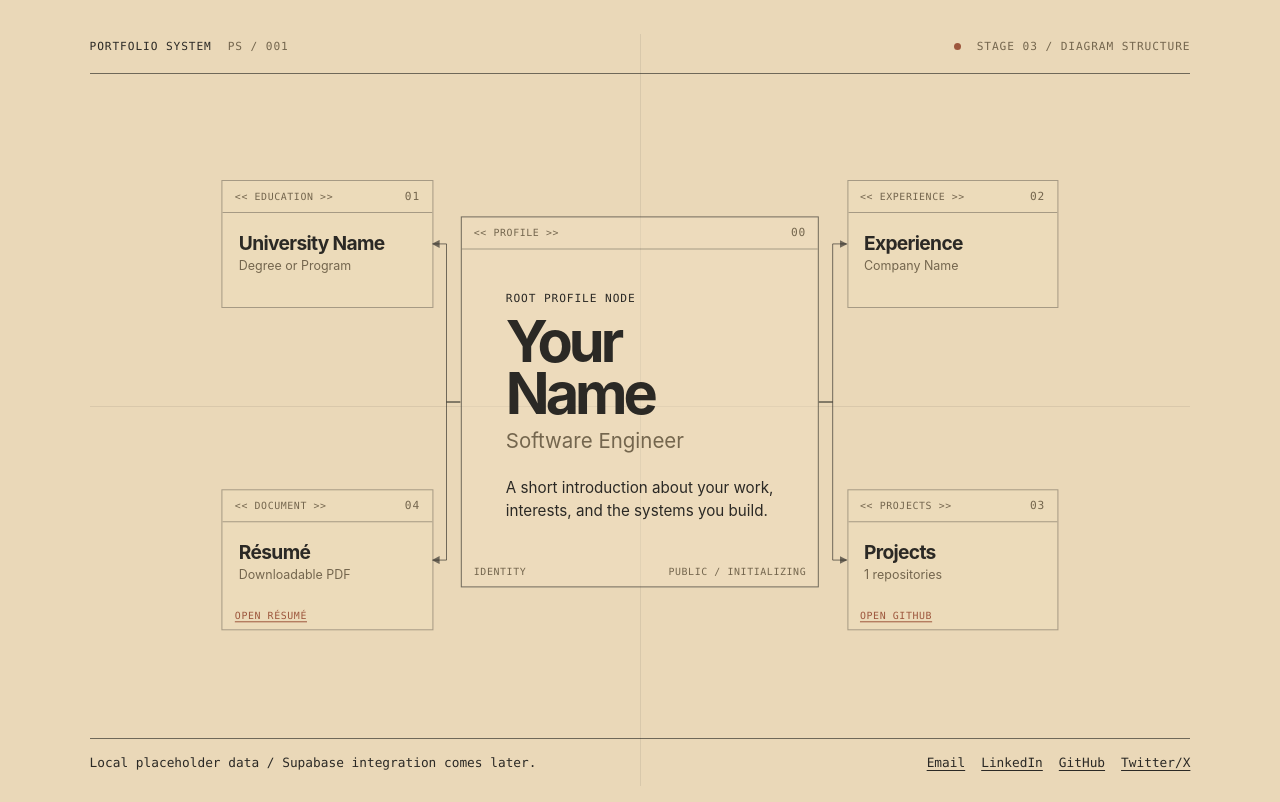
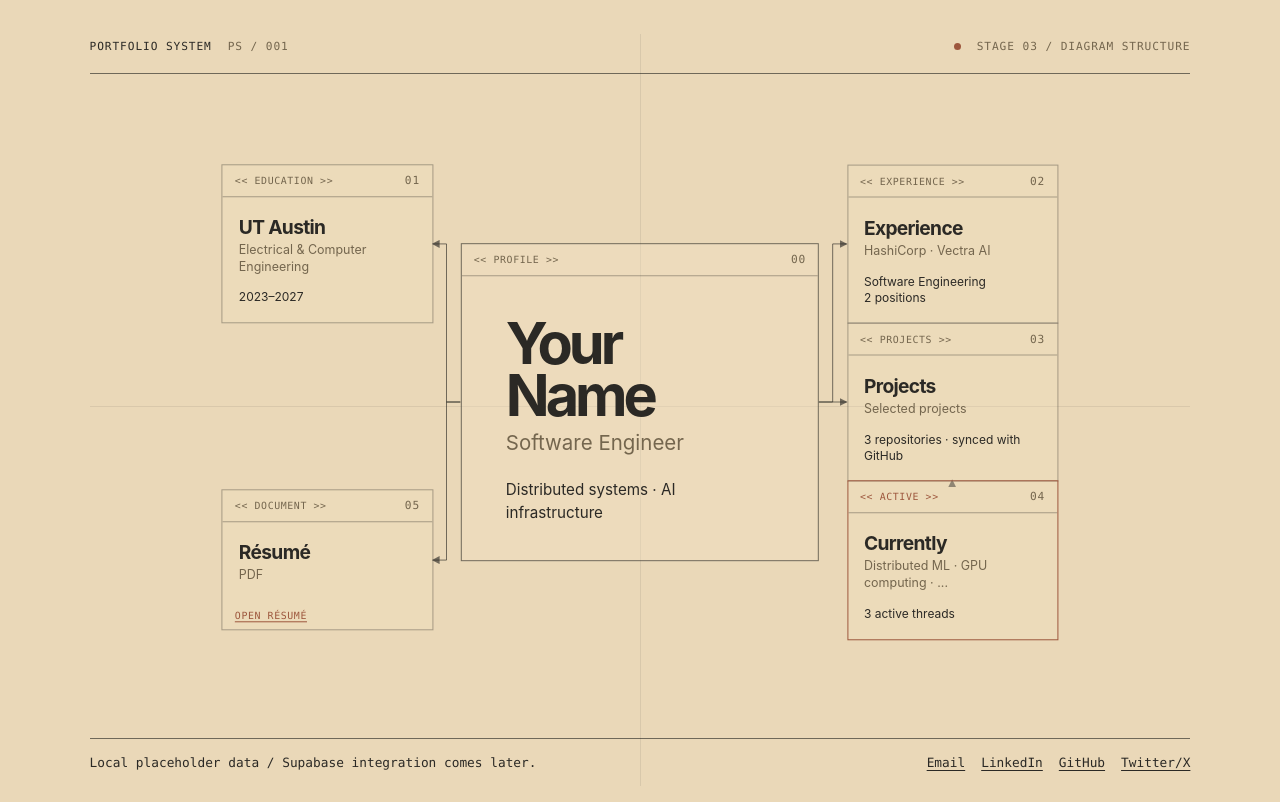
Before and after one commit to psurge1/psurge1.github.io, a React (Vite) app: page / in a window 1280 px wide. Built offline with nearby package versions, Linux system fonts and the light colour scheme.

Commit message:
stage 3 complete

```diff
--- a/src/data/diagram.ts
+++ b/src/data/diagram.ts
@@ -3,7 +3,6 @@ import type { DiagramEdge, DiagramNode } from '../types/diagram'
 
 const education = portfolioData.education[0]
 const experience = portfolioData.experience[0]
-const project = portfolioData.projects[0]
 
 export const diagramNodes: DiagramNode[] = [
   {
@@ -19,6 +18,7 @@ export const diagramNodes: DiagramNode[] = [
       stereotype: 'education',
       title: education?.institution ?? 'Education',
       subtitle: education?.degree ?? 'Program to be added',
+      sections: [{ lines: [education?.dates ?? 'Dates to be added'] }],
     },
     className: 'diagram-node--education',
     position: { x: 17, y: 24 },
@@ -29,7 +29,12 @@ export const diagramNodes: DiagramNode[] = [
       index: '02',
       stereotype: 'experience',
       title: 'Experience',
-      subtitle: experience?.company ?? 'Companies to be added',
+      subtitle: portfolioData.experience.map((item) => item.company).join(' · '),
+      sections: [
+        {
+          lines: [experience?.role ?? 'Software Engineering', `${portfolioData.experience.length} positions`],
+        },
+      ],
     },
     className: 'diagram-node--experience',
     position: { x: 83, y: 24 },
@@ -40,19 +45,32 @@ export const diagramNodes: DiagramNode[] = [
       index: '03',
       stereotype: 'projects',
       title: 'Projects',
-      subtitle: `${portfolioData.projects.length} repositories`,
-      actions: project ? [{ label: 'open GitHub', url: project.githubUrl }] : [],
+      subtitle: 'Selected projects',
+      sections: [{ lines: ['3 repositories · synced with GitHub'] }],
     },
     className: 'diagram-node--projects',
+    position: { x: 83, y: 50 },
+  },
+  {
+    data: {
+      id: 'now',
+      index: '04',
+      stereotype: 'active',
+      title: 'Currently',
+      subtitle: 'Distributed ML · GPU computing · ...',
+      sections: [{ lines: ['3 active threads'] }],
+      variant: 'active',
+    },
+    className: 'diagram-node--now',
     position: { x: 83, y: 76 },
   },
   {
     data: {
       id: 'resume',
-      index: '04',
+      index: '05',
       stereotype: 'document',
       title: 'Résumé',
-      subtitle: 'Downloadable PDF',
+      subtitle: 'PDF',
       actions: [{ label: 'open résumé', url: portfolioData.resumeUrl }],
     },
     className: 'diagram-node--resume',
@@ -61,8 +79,9 @@ export const diagramNodes: DiagramNode[] = [
 ]
 
 export const diagramEdges: DiagramEdge[] = [
-  { id: 'profile-resume', from: 'profile', to: 'resume', route: 'horizontal' },
   { id: 'profile-education', from: 'profile', to: 'education', route: 'horizontal' },
   { id: 'profile-experience', from: 'profile', to: 'experience', route: 'horizontal' },
   { id: 'profile-projects', from: 'profile', to: 'projects', route: 'horizontal' },
+  { id: 'profile-resume', from: 'profile', to: 'resume', route: 'horizontal' },
+  { id: 'projects-now', from: 'projects', to: 'now', route: 'vertical' },
 ]
--- a/src/data/portfolio.ts
+++ b/src/data/portfolio.ts
@@ -39,29 +39,33 @@ export const portfolioData: PortfolioData = {
     id: 'profile',
     index: '00',
     stereotype: 'profile',
-    eyebrow: 'Root profile node',
     title: 'Your Name',
     subtitle: 'Software Engineer',
     sections: [
       {
-        lines: ['A short introduction about your work, interests, and the systems you build.'],
+        lines: ['Distributed systems · AI infrastructure'],
       },
     ],
-    footer: ['identity', 'public / initializing'],
   },
   education: [
     {
-      institution: 'University Name',
-      degree: 'Degree or Program',
-      dates: '20XX–20XX',
+      institution: 'UT Austin',
+      degree: 'Electrical & Computer Engineering',
+      dates: '2023–2027',
     },
   ],
   experience: [
     {
-      role: 'Software Engineer',
-      company: 'Company Name',
-      dates: '20XX–Present',
-      summary: 'A concise accomplishment or responsibility goes here.',
+      role: 'Software Engineering',
+      company: 'HashiCorp',
+      dates: 'Position 1',
+      summary: 'Experience details will be added later.',
+    },
+    {
+      role: 'Software Engineering',
+      company: 'Vectra AI',
+      dates: 'Position 2',
+      summary: 'Experience details will be added later.',
     },
   ],
   projects: [
--- a/src/styles/global.css
+++ b/src/styles/global.css
@@ -211,6 +211,7 @@ a {
 .diagram-node--education,
 .diagram-node--experience,
 .diagram-node--projects,
+.diagram-node--now,
 .diagram-node--resume {
   width: clamp(12rem, 16.5vw, 16rem);
   min-height: clamp(8rem, 12vh, 10rem);
```
